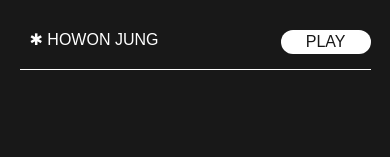
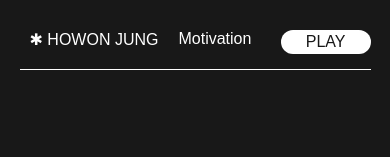
Before and after one commit to jhwlds/startup_2024, a React (Vite) app: page / in a window 390 px wide. Shown: the top 157 px of the page. Built offline with nearby package versions, Linux system fonts and the light colour scheme.

Commit message:
still working on button 6

```diff
--- a/src/3rdParty/motivatioin.jsx
+++ b/src/3rdParty/motivatioin.jsx
@@ -21,7 +21,7 @@ export function MotivationPopup() {
 
     return (
         <div>
-            <button onClick={fetchPhrase}>Motivational Phrases</button>
+            <button onClick={fetchPhrase}>Motivation</button>
 
             {showPopup && (
                 <div className="popup-overlay" onClick={closePopup}>
--- a/src/menu/menu.css
+++ b/src/menu/menu.css
@@ -67,7 +67,12 @@
         display: flex;
     }
 
-    .menuUl > li:not(:first-child) {
+    .menuUl > li {
         display: none;
     }
+
+    .menuUl > li:first-child,
+    .menuUl > li:last-child {
+        display: block;
+    }
 }
```
